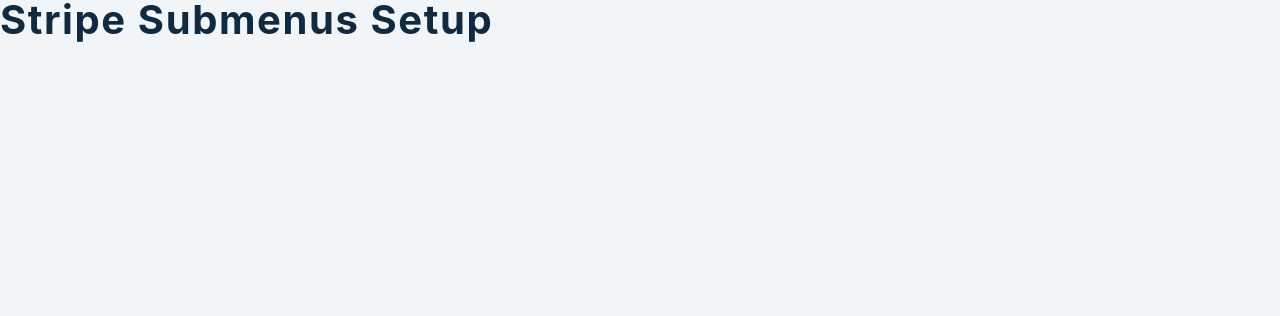
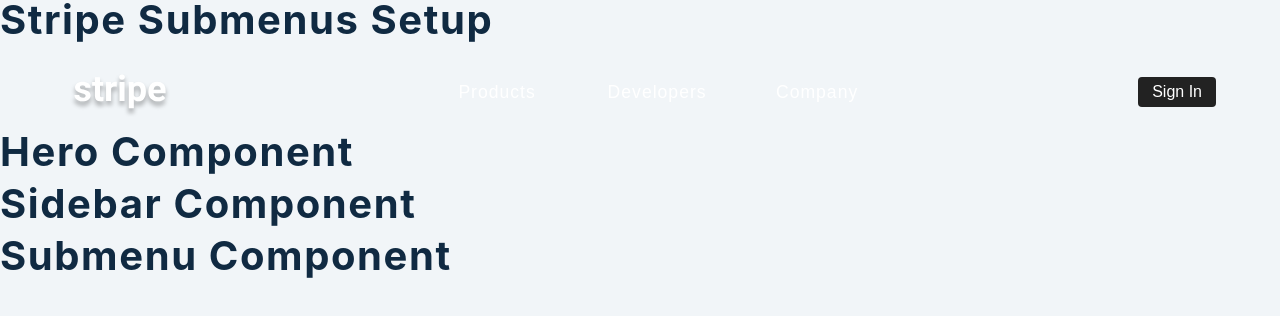
Before and after one commit to hal-alex/react-projects, a React (Create React App) app in the folder Project 13/: page / in a window 1280 px wide. Shown: the top 316 px of the page. Built offline with nearby package versions, Linux system fonts and the light colour scheme.

Commit message:
adding hover effect

```diff
--- a/Project 13/src/App.js
+++ b/Project 13/src/App.js
@@ -7,6 +7,10 @@
   return (
     <>
       <h2>stripe submenus setup</h2>
+      <Navbar></Navbar>
+      <Hero></Hero>
+      <Sidebar></Sidebar>
+      <Submenu></Submenu>
     </>
   )
 }
--- a/Project 13/src/Navbar.js
+++ b/Project 13/src/Navbar.js
@@ -1,9 +1,64 @@
-import React from 'react'
+import React, { useContext, useState, useEffect } from 'react'
 import logo from './images/logo.svg'
-import { FaBars } from 'react-icons/fa'
+import { FaBars, FaWordpress } from 'react-icons/fa'
+import { AppContext } from "../src/context"
 
 const Navbar = () => {
-  return <h2>navbar component</h2>
+
+  const [hoveredItem, setHoveredItem] = useState("")
+
+  const { sublinks, } = useContext(AppContext)
+
+  const [selectedItem, setSelectedItem] = useState([])
+
+  useEffect(() => {
+    const handleHover = () => {
+      // console.log(hoveredItem)
+      let newArray = sublinks.filter(item => item.page === hoveredItem)
+      // console.log(newArray)
+      setSelectedItem(newArray)
+    }
+    handleHover()
+  }, [hoveredItem])
+
+  return (
+    <nav className="nav">
+      <div className="nav-center">
+        <div className="nav-header">
+          <img src={logo} alt="" className="nav-logo" />
+        </div>
+        <ul className="nav-links">
+            {sublinks.map((link, index) => {
+              return (
+                <li key={index}> <button
+                className='link-btn'
+                onMouseEnter={() => setHoveredItem(link.page)}
+                // onMouseEnter={() => handleHover(link.page)}
+                > {link.page} </button> </li>
+              )
+            })}
+        </ul>
+        <button className="btn signin-btn">Sign In</button>
+      </div>
+      <aside className='submenu'>
+        <section>{selectedItem.map((item) => {
+          const { page, links } = item
+          return (
+            <div>
+              <h4>{ hoveredItem && page}</h4>
+              {/* {links.map((link) => {
+                  const { label, icon, url } = link
+                  console.log(link)
+                  return (
+                    <div> {label} </div>
+                  )
+              })} */}
+            </div>
+          )
+        })}</section>
+      </aside>
+    </nav>
+  )
 }
 
 export default Navbar
--- a/Project 13/src/context.js
+++ b/Project 13/src/context.js
@@ -1,2 +1,26 @@
 import React, { useState, useContext } from 'react'
 import sublinks from './data'
+
+const AppContext = React.createContext()
+
+const AppProvider = ({ children }) => {
+
+    const [showItem, setShowItem] = useState(false)
+    const [hoveredItem, setHoveredItem] = useState("")
+
+    const displayItem = () => {
+        setShowItem(true)
+    }
+
+    const hideItem = () => {
+        setShowItem(false)
+    }
+
+    return (
+        <AppContext.Provider value={{ showItem, displayItem, hideItem, sublinks, setHoveredItem }} >
+        {children}
+        </AppContext.Provider>
+    )
+}
+
+export { AppContext, AppProvider }
--- a/Project 13/src/index.js
+++ b/Project 13/src/index.js
@@ -2,9 +2,12 @@
 import ReactDOM from 'react-dom'
 import './index.css'
 import App from './App'
+import { AppProvider } from "../src/context"
 ReactDOM.render(
   <React.StrictMode>
-    <App />
+    <AppProvider>
+        <App />
+    </AppProvider>
   </React.StrictMode>,
   document.getElementById('root')
 )
```
Also changed, not shown: 1 other file (tests, documents, lock files or other folders).
